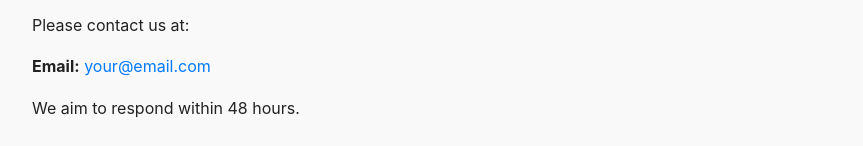
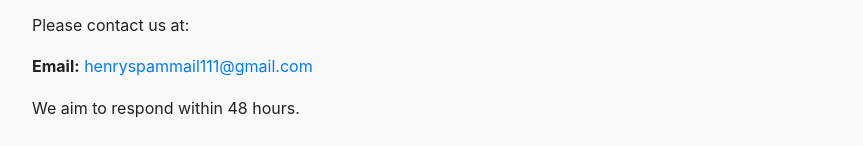
Before and after one commit to PerfectCircle-Challenge/PerfectCircle-Challenge.github.io, a plain HTML site: page index.html in a window 1280 px wide. Shown: the part 820-966 px from the top of the page, without its empty margins (208-1071 px from the left). Drawn offline with Linux system fonts and the light colour scheme.

Commit message:
Update index.html
update email

```diff
--- a/index.html
+++ b/index.html
@@ -78,7 +78,7 @@
 
     <p>Please contact us at:</p>
 
-    <p><strong>Email:</strong> <a href="mailto:your@email.com">your@email.com</a></p>
+    <p><strong>Email:</strong> <a href="mailto:henryspammail111@gmail.com">henryspammail111@gmail.com</a></p>
 
     <p>We aim to respond within 48 hours.</p>
 
```
